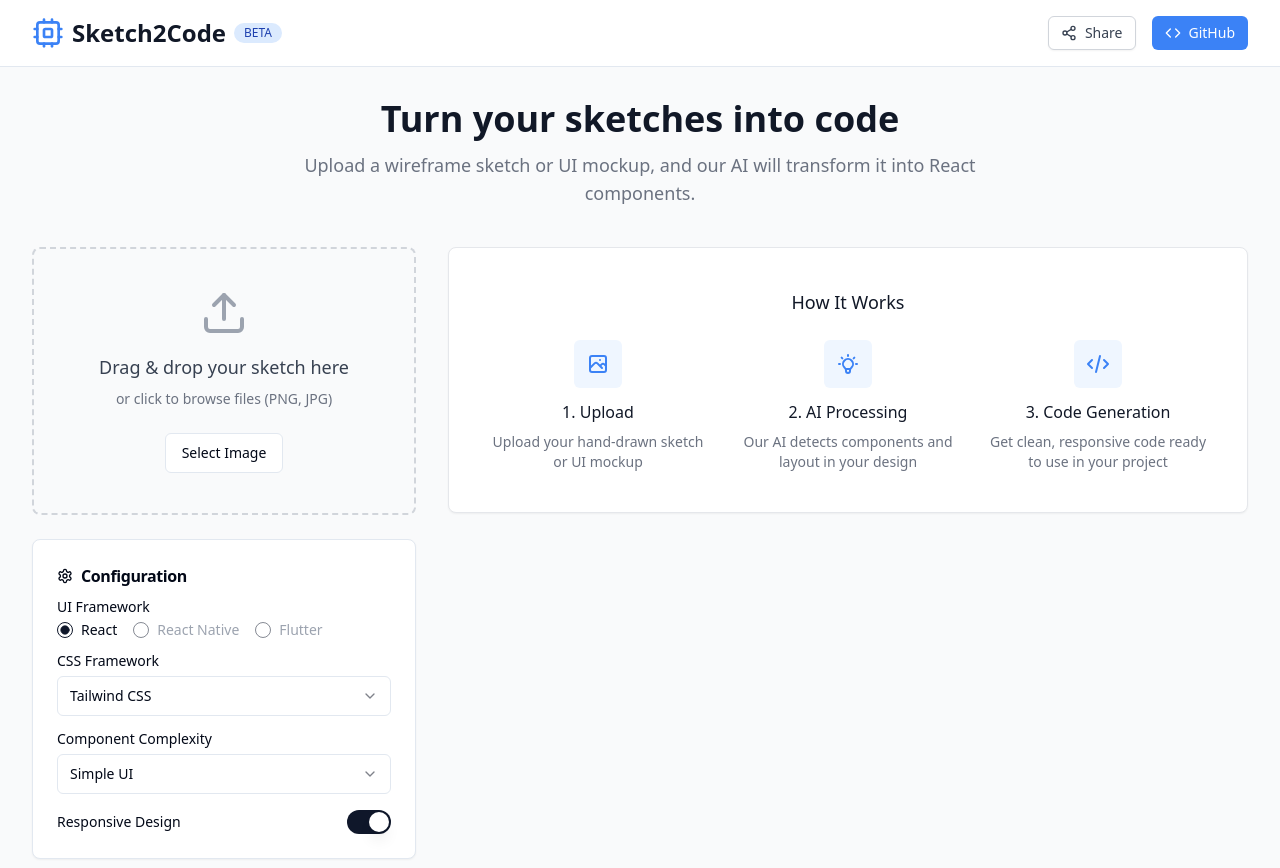
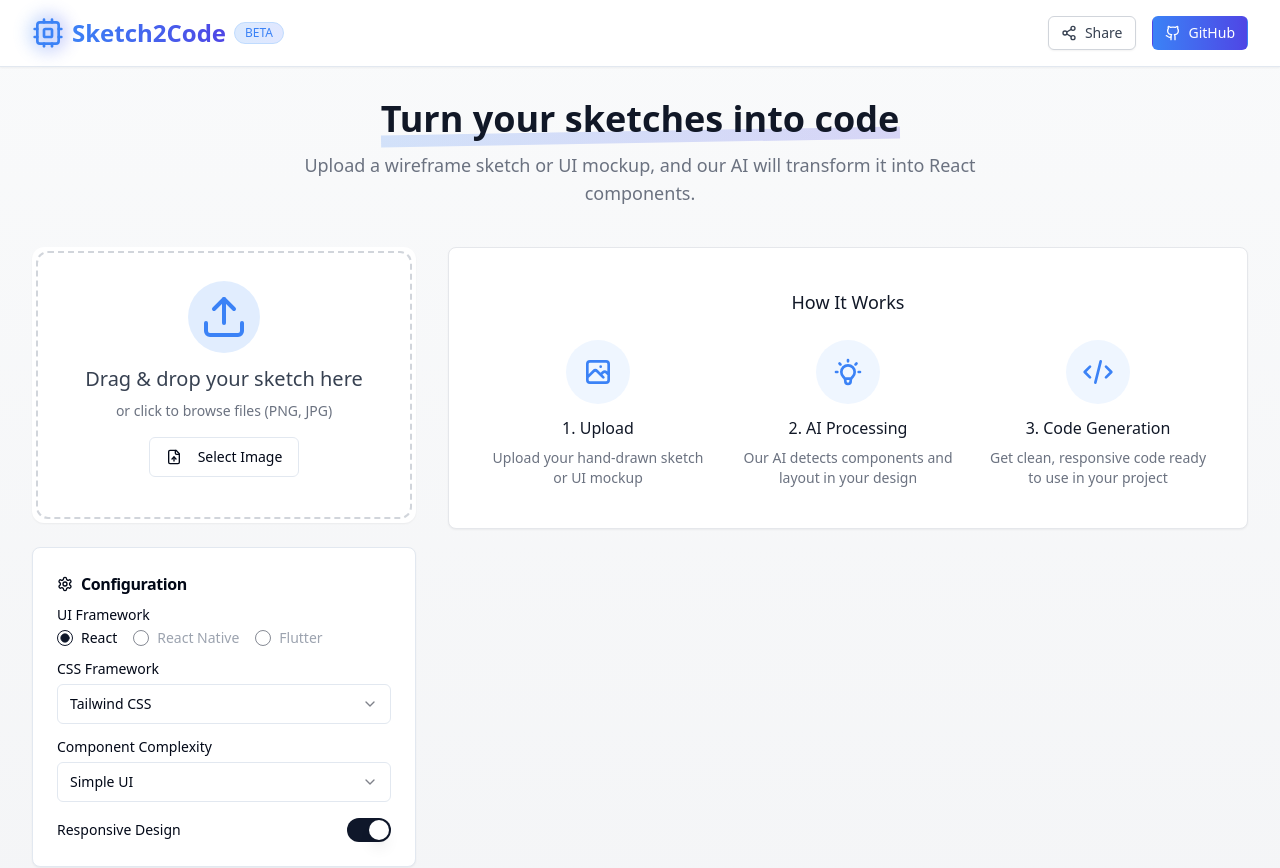
Before and after one commit to Iamshubz/sketch-to-code-ai, a React (Vite) app: page / in a window 1280 px wide. Shown: the top 868 px of the page. Built offline with nearby package versions, Linux system fonts and the light colour scheme.

Commit message:
Refactor: Improve UI design and user experience
Enhance the visual appeal and user experience of the UI for a more engaging and impactful presentation.

```diff
--- a/src/components/ImageUploader.tsx
+++ b/src/components/ImageUploader.tsx
@@ -1,7 +1,7 @@
 
 import { useState, useCallback } from 'react';
 import { useDropzone } from 'react-dropzone';
-import { Upload, X } from 'lucide-react';
+import { Upload, X, Image, FileUp } from 'lucide-react';
 import { Button } from '@/components/ui/button';
 import { cn } from '@/lib/utils';
 
@@ -45,25 +45,38 @@ const ImageUploader = ({ onImageUpload, className }: ImageUploaderProps) => {
         <div
           {...getRootProps()}
           className={cn(
-            "border-2 border-dashed rounded-lg p-10 transition-colors cursor-pointer hover:border-brand-blue hover:bg-blue-50",
-            isDragActive ? "border-brand-blue bg-blue-50" : "border-gray-300",
+            "border-2 border-dashed rounded-xl p-10 transition-all cursor-pointer backdrop-blur-sm",
+            isDragActive
+              ? "border-brand-blue bg-blue-50/50 shadow-lg scale-102 transform duration-200"
+              : "border-gray-300 hover:border-brand-blue hover:bg-blue-50/30",
             "flex flex-col items-center justify-center text-center"
           )}
         >
           <input {...getInputProps()} />
-          <Upload className="h-12 w-12 text-gray-400 mb-4" />
-          <p className="mb-2 text-lg font-medium text-gray-700">
-            Drag & drop your sketch here
+          <div className={cn(
+            "relative mb-6 flex items-center justify-center",
+            isDragActive ? "animate-bounce" : ""
+          )}>
+            <div className="absolute inset-0 bg-blue-100 rounded-full opacity-30 scale-150 animate-pulse-slow"></div>
+            <Upload className="h-12 w-12 text-brand-blue relative" />
+          </div>
+          <p className="mb-2 text-xl font-medium text-gray-700">
+            {isDragActive ? "Drop it here!" : "Drag & drop your sketch here"}
           </p>
           <p className="mb-4 text-sm text-gray-500">
             or click to browse files (PNG, JPG)
           </p>
-          <Button variant="outline" className="mt-2">
-            Select Image
-          </Button>
+          <div className="flex space-x-3">
+            <Button variant="outline" className="group relative overflow-hidden font-medium bg-white">
+              <span className="absolute top-0 left-0 w-0 h-full bg-brand-blue opacity-20 transition-all duration-300 group-hover:w-full"></span>
+              <FileUp className="h-4 w-4 mr-2" />
+              Select Image
+            </Button>
+          </div>
         </div>
       ) : (
-        <div className="relative rounded-lg overflow-hidden">
+        <div className="relative rounded-xl overflow-hidden border-2 border-brand-blue/20 shadow-lg group">
+          <div className="absolute inset-0 bg-gradient-to-b from-transparent to-black/30 opacity-0 group-hover:opacity-100 transition-opacity duration-300"></div>
           <img
             src={preview}
             alt="Uploaded sketch"
@@ -72,11 +85,17 @@ const ImageUploader = ({ onImageUpload, className }: ImageUploaderProps) => {
           <Button
             variant="destructive"
             size="icon"
-            className="absolute top-2 right-2"
+            className="absolute top-2 right-2 shadow-lg opacity-80 hover:opacity-100"
             onClick={removeImage}
           >
             <X className="h-4 w-4" />
           </Button>
+          <div className="absolute bottom-0 left-0 right-0 bg-gradient-to-t from-black/70 to-transparent p-4 transform translate-y-full group-hover:translate-y-0 transition-transform duration-300">
+            <div className="flex items-center text-white">
+              <Image className="h-5 w-5 mr-2" />
+              <span className="text-sm font-medium">Your sketch is ready for processing</span>
+            </div>
+          </div>
         </div>
       )}
     </div>
--- a/src/pages/Index.tsx
+++ b/src/pages/Index.tsx
@@ -1,6 +1,6 @@
 
 import { useState } from 'react';
-import { Cpu, Code, ScreenShare, Share2, Download } from 'lucide-react';
+import { Cpu, Code, ScreenShare, Share2, Download, Sparkles, Github } from 'lucide-react';
 import { toast } from 'sonner';
 
 import ImageUploader from '@/components/ImageUploader';
@@ -37,6 +37,11 @@ const Index = () => {
     // Reset any previous code
     setProcessingStatus('idle');
     setGeneratedCode('');
+
+    toast.success('Image uploaded successfully!', {
+      description: 'Your sketch is ready for processing.',
+      icon: <Sparkles className="h-4 w-4 text-yellow-400" />
+    });
   };
 
   const handleProcessSketch = async () => {
@@ -77,7 +82,10 @@ const Index = () => {
         setGeneratedCode(result.code);
         setProcessingStatus('complete');
         setStatusMessage('Code generation complete!');
-        toast.success('UI code successfully generated!');
+        toast.success('UI code successfully generated!', {
+          description: 'Your code is ready to use in your project.',
+          icon: <Sparkles className="h-4 w-4 text-green-400" />
+        });
       } else {
         setProcessingStatus('error');
         setStatusMessage(result.error || 'An unknown error occurred');
@@ -107,23 +115,29 @@ const Index = () => {
     document.body.removeChild(a);
     URL.revokeObjectURL(url);
 
-    toast.success('Code downloaded successfully!');
+    toast.success('Code downloaded successfully!', {
+      description: 'The generated code has been saved to your device.',
+      icon: <Download className="h-4 w-4 text-green-400" />
+    });
   };
 
   return (
-    <div className="min-h-screen bg-gray-50">
+    <div className="min-h-screen bg-gradient-to-b from-gray-50 to-gray-100">
       {/* Header */}
-      <header className="bg-white border-b">
+      <header className="bg-white border-b shadow-sm">
         <div className="max-w-7xl mx-auto px-4 sm:px-6 lg:px-8 py-4">
           <div className="flex justify-between items-center">
             <div className="flex items-center">
-              <Cpu className="h-8 w-8 text-brand-blue" />
-              <h1 className="ml-2 text-2xl font-bold text-gray-900">Sketch2Code</h1>
-              <span className="ml-2 bg-blue-100 text-blue-800 text-xs font-medium px-2.5 py-0.5 rounded-full">BETA</span>
+              <div className="relative">
+                <div className="absolute -inset-1 bg-gradient-to-r from-blue-400 to-indigo-500 rounded-full blur opacity-30"></div>
+                <Cpu className="h-8 w-8 text-brand-blue relative" />
+              </div>
+              <h1 className="ml-2 text-2xl font-bold text-transparent bg-clip-text bg-gradient-to-r from-brand-blue to-brand-indigo">Sketch2Code</h1>
+              <span className="ml-2 bg-gradient-to-r from-blue-100 to-indigo-100 text-brand-blue text-xs font-medium px-2.5 py-0.5 rounded-full border border-blue-200">BETA</span>
             </div>
             <div className="flex items-center space-x-4">
               <button
-                className="inline-flex items-center px-3 py-2 border border-gray-300 shadow-sm text-sm leading-4 font-medium rounded-md text-gray-700 bg-white hover:bg-gray-50 focus:outline-none focus:ring-2 focus:ring-offset-2 focus:ring-brand-blue"
+                className="inline-flex items-center px-3 py-2 border border-gray-300 shadow-sm text-sm leading-4 font-medium rounded-md text-gray-700 bg-white hover:bg-gray-50 focus:outline-none focus:ring-2 focus:ring-offset-2 focus:ring-brand-blue transition-all duration-200"
                 onClick={() => toast.info('Sharing coming soon!')}
               >
                 <Share2 className="h-4 w-4 mr-2" />
@@ -133,9 +147,9 @@ const Index = () => {
                 href="https://github.com/your-repo/sketch2code"
                 target="_blank"
                 rel="noopener noreferrer"
-                className="inline-flex items-center px-3 py-2 border border-transparent text-sm leading-4 font-medium rounded-md text-white bg-brand-blue hover:bg-blue-600 focus:outline-none focus:ring-2 focus:ring-offset-2 focus:ring-brand-blue"
+                className="inline-flex items-center px-3 py-2 border border-transparent text-sm leading-4 font-medium rounded-md text-white bg-gradient-to-r from-brand-blue to-brand-indigo hover:from-brand-indigo hover:to-brand-purple focus:outline-none focus:ring-2 focus:ring-offset-2 focus:ring-brand-blue transition-all duration-200"
               >
-                <Code className="h-4 w-4 mr-2" />
+                <Github className="h-4 w-4 mr-2" />
                 GitHub
               </a>
             </div>
@@ -146,8 +160,9 @@ const Index = () => {
       {/* Main content */}
       <main className="max-w-7xl mx-auto px-4 sm:px-6 lg:px-8 py-8">
         <div className="text-center mb-10">
-          <h2 className="text-3xl font-extrabold text-gray-900 sm:text-4xl">
-            Turn your sketches into code
+          <h2 className="text-3xl font-extrabold text-gray-900 sm:text-4xl relative inline-block">
+            <span className="relative z-10">Turn your sketches into code</span>
+            <span className="absolute -bottom-1 left-0 right-0 h-3 bg-gradient-to-r from-brand-blue/20 to-brand-indigo/20 -rotate-1 transform"></span>
           </h2>
           <p className="mt-3 max-w-2xl mx-auto text-lg text-gray-500">
             Upload a wireframe sketch or UI mockup, and our AI will transform it into React components.
@@ -157,7 +172,9 @@ const Index = () => {
         <div className="grid grid-cols-1 lg:grid-cols-3 gap-8">
           {/* Left column - Upload and config */}
           <div className="lg:col-span-1 space-y-6">
-            <ImageUploader onImageUpload={handleImageUpload} />
+            <div className="bg-white p-1 rounded-xl shadow-sm overflow-hidden transition-all hover:shadow-md">
+              <ImageUploader onImageUpload={handleImageUpload} />
+            </div>
 
             <ConfigOptions
               framework={framework}
@@ -174,8 +191,8 @@ const Index = () => {
               <button
                 onClick={handleProcessSketch}
                 disabled={!uploadedImage || processingStatus === 'analyzing' || processingStatus === 'generating'}
-                className={`w-full inline-flex justify-center items-center px-4 py-3 border border-transparent text-base font-medium rounded-md shadow-sm text-white bg-brand-blue hover:bg-blue-700 focus:outline-none focus:ring-2 focus:ring-offset-2 focus:ring-brand-blue
-                  ${(!uploadedImage || processingStatus === 'analyzing' || processingStatus === 'generating') ? 'opacity-50 cursor-not-allowed' : ''}`}
+                className={`w-full inline-flex justify-center items-center px-4 py-3 border border-transparent text-base font-medium rounded-lg shadow-sm text-white bg-gradient-to-r from-brand-blue to-brand-indigo hover:from-brand-indigo hover:to-brand-purple focus:outline-none focus:ring-2 focus:ring-offset-2 focus:ring-brand-blue transition-all duration-300
+                  ${(!uploadedImage || processingStatus === 'analyzing' || processingStatus === 'generating') ? 'opacity-50 cursor-not-allowed' : 'animate-pulse-slow'}`}
               >
                 <Cpu className="mr-2 h-5 w-5" />
                 Generate Code
@@ -184,7 +201,7 @@ const Index = () => {
               {generatedCode && (
                 <button
                   onClick={handleDownloadCode}
-                  className="w-full inline-flex justify-center items-center px-4 py-3 border border-gray-300 shadow-sm text-base font-medium rounded-md text-gray-700 bg-white hover:bg-gray-50 focus:outline-none focus:ring-2 focus:ring-offset-2 focus:ring-brand-blue"
+                  className="w-full inline-flex justify-center items-center px-4 py-3 border border-gray-300 shadow-sm text-base font-medium rounded-lg text-gray-700 bg-white hover:bg-gray-50 focus:outline-none focus:ring-2 focus:ring-offset-2 focus:ring-brand-blue transition-all duration-200"
                 >
                   <Download className="mr-2 h-5 w-5" />
                   Download Code
@@ -192,8 +209,10 @@ const Index = () => {
               )}
             </div>
 
-            {(processingStatus === 'analyzing' || processingStatus === 'generating' || processingStatus === 'error') && (
-              <ProcessingUI status={processingStatus} message={statusMessage} />
+            {(processingStatus === 'analyzing' || processingStatus === 'generating' || processingStatus === 'error' || processingStatus === 'complete') && (
+              <div className="animate-fade-in">
+                <ProcessingUI status={processingStatus} message={statusMessage} />
+              </div>
             )}
           </div>
 
@@ -201,13 +220,20 @@ const Index = () => {
           <div className="lg:col-span-2 space-y-6">
             {uploadedImage && (
               <div className="grid grid-cols-1 md:grid-cols-2 gap-6 h-[500px]">
-                <PreviewDisplay code={generatedCode} originalImage={imagePreview || undefined} />
+                <div className="bg-white rounded-lg shadow-sm transition-all hover:shadow-md overflow-hidden">
+                  <PreviewDisplay code={generatedCode} originalImage={imagePreview || undefined} />
+                </div>
                 {generatedCode ? (
-                  <CodeDisplay code={generatedCode} />
+                  <div className="bg-white rounded-lg shadow-sm transition-all hover:shadow-md overflow-hidden">
+                    <CodeDisplay code={generatedCode} />
+                  </div>
                 ) : (
-                  <div className="bg-white border border-gray-200 rounded-lg flex items-center justify-center p-6">
+                  <div className="bg-white border border-gray-200 rounded-lg flex items-center justify-center p-6 shadow-sm transition-all hover:shadow-md">
                     <div className="text-center">
-                      <ScreenShare className="mx-auto h-12 w-12 text-gray-400" />
+                      <div className="relative mx-auto h-12 w-12 mb-2">
+                        <div className="absolute inset-0 bg-blue-100 rounded-full opacity-30 scale-150 animate-pulse-slow"></div>
+                        <ScreenShare className="mx-auto h-12 w-12 text-brand-blue relative" />
+                      </div>
                       <h3 className="mt-2 text-sm font-medium text-gray-900">Code will appear here</h3>
                       <p className="mt-1 text-sm text-gray-500">
                         Click "Generate Code" to convert your sketch to React components
@@ -219,13 +245,13 @@ const Index = () => {
             )}
 
             {!uploadedImage && (
-              <div className="bg-white border border-gray-200 rounded-lg shadow-sm p-10">
+              <div className="bg-white border border-gray-200 rounded-lg shadow-sm p-10 transition-all hover:shadow-md">
                 <div className="text-center">
                   <h3 className="text-lg font-medium text-gray-900 mb-2">How It Works</h3>
                   <div className="grid grid-cols-1 md:grid-cols-3 gap-8 mt-6">
-                    <div className="flex flex-col items-center">
-                      <div className="flex h-12 w-12 items-center justify-center rounded-md bg-blue-50 text-brand-blue mb-3">
-                        <svg className="h-6 w-6" fill="none" stroke="currentColor" viewBox="0 0 24 24">
+                    <div className="flex flex-col items-center group">
+                      <div className="flex h-16 w-16 items-center justify-center rounded-full bg-blue-50 text-brand-blue mb-3 transform transition-transform group-hover:scale-110 group-hover:shadow-md">
+                        <svg className="h-8 w-8" fill="none" stroke="currentColor" viewBox="0 0 24 24">
                           <path strokeLinecap="round" strokeLinejoin="round" strokeWidth="2" d="M4 16l4.586-4.586a2 2 0 012.828 0L16 16m-2-2l1.586-1.586a2 2 0 012.828 0L20 14m-6-6h.01M6 20h12a2 2 0 002-2V6a2 2 0 00-2-2H6a2 2 0 00-2 2v12a2 2 0 002 2z" />
                         </svg>
                       </div>
@@ -233,9 +259,9 @@ const Index = () => {
                       <p className="mt-2 text-sm text-gray-500 text-center">Upload your hand-drawn sketch or UI mockup</p>
                     </div>
 
-                    <div className="flex flex-col items-center">
-                      <div className="flex h-12 w-12 items-center justify-center rounded-md bg-blue-50 text-brand-blue mb-3">
-                        <svg className="h-6 w-6" fill="none" stroke="currentColor" viewBox="0 0 24 24">
+                    <div className="flex flex-col items-center group">
+                      <div className="flex h-16 w-16 items-center justify-center rounded-full bg-blue-50 text-brand-blue mb-3 transform transition-transform group-hover:scale-110 group-hover:shadow-md">
+                        <svg className="h-8 w-8" fill="none" stroke="currentColor" viewBox="0 0 24 24">
                           <path strokeLinecap="round" strokeLinejoin="round" strokeWidth="2" d="M9.663 17h4.673M12 3v1m6.364 1.636l-.707.707M21 12h-1M4 12H3m3.343-5.657l-.707-.707m2.828 9.9a5 5 0 117.072 0l-.548.547A3.374 3.374 0 0014 18.469V19a2 2 0 11-4 0v-.531c0-.895-.356-1.754-.988-2.386l-.548-.547z" />
                         </svg>
                       </div>
@@ -243,9 +269,9 @@ const Index = () => {
                       <p className="mt-2 text-sm text-gray-500 text-center">Our AI detects components and layout in your design</p>
                     </div>
 
-                    <div className="flex flex-col items-center">
-                      <div className="flex h-12 w-12 items-center justify-center rounded-md bg-blue-50 text-brand-blue mb-3">
-                        <svg className="h-6 w-6" fill="none" stroke="currentColor" viewBox="0 0 24 24">
+                    <div className="flex flex-col items-center group">
+                      <div className="flex h-16 w-16 items-center justify-center rounded-full bg-blue-50 text-brand-blue mb-3 transform transition-transform group-hover:scale-110 group-hover:shadow-md">
+                        <svg className="h-8 w-8" fill="none" stroke="currentColor" viewBox="0 0 24 24">
                           <path strokeLinecap="round" strokeLinejoin="round" strokeWidth="2" d="M10 20l4-16m4 4l4 4-4 4M6 16l-4-4 4-4" />
                         </svg>
                       </div>
```
Also changed, not shown: src/components/ProcessingUI.tsx (+42 -12 lines).
